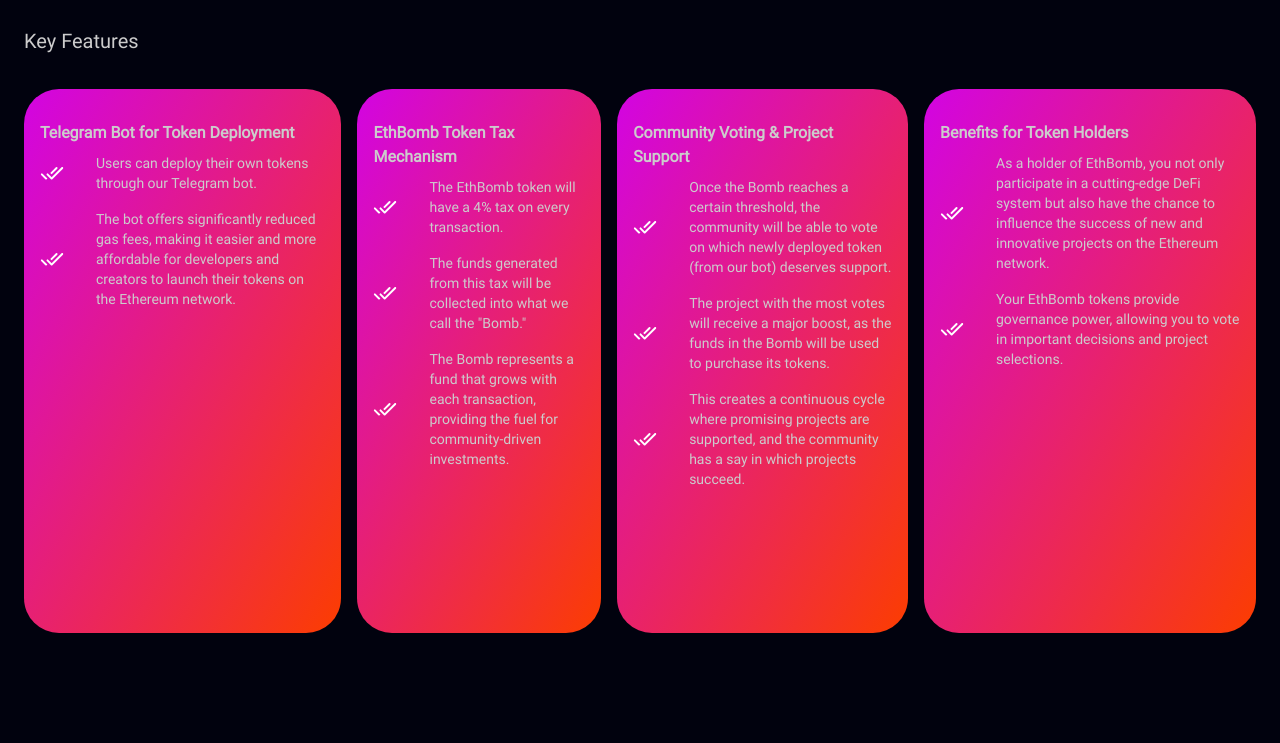
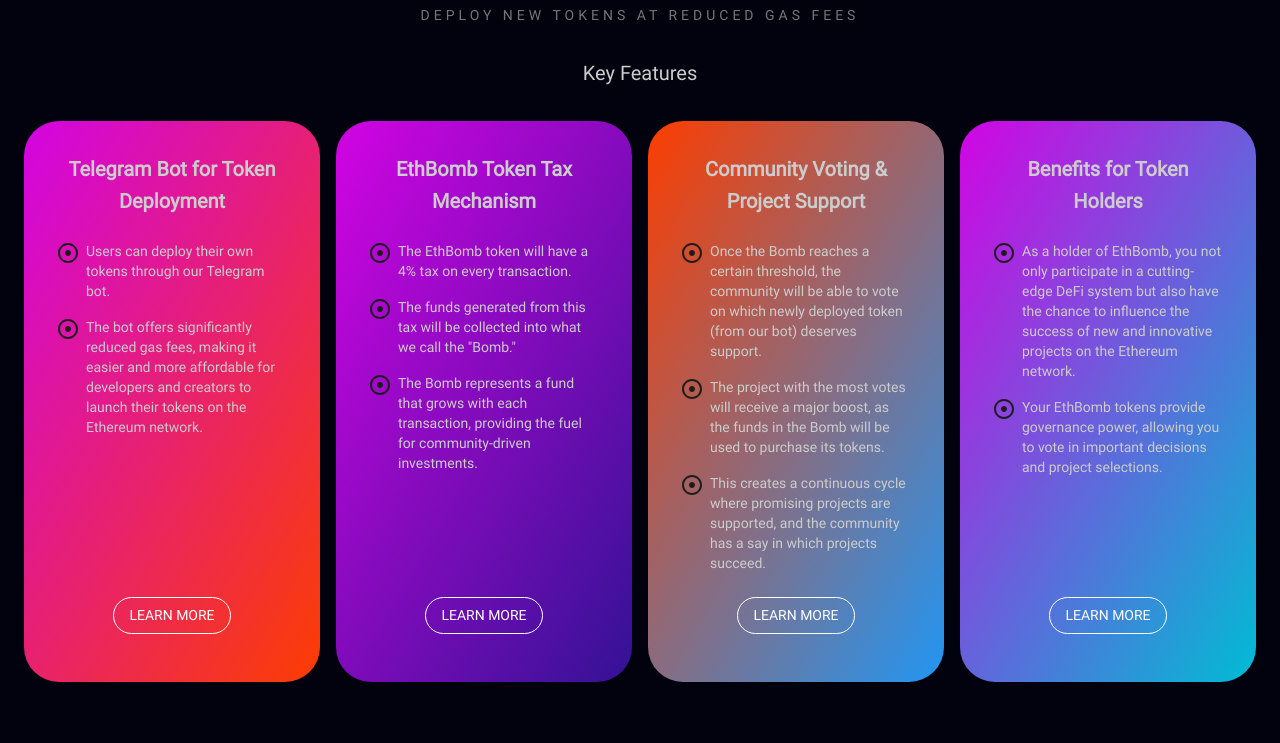
Before and after one commit to KeithV978/eth_bomb, a React (Create React App) app: page / in a window 1280 px wide. Shown: the part 920-1663 px from the top of the page. Built offline with nearby package versions, Linux system fonts and the light colour scheme.

Commit message:
Features updated

```diff
--- a/src/App.js
+++ b/src/App.js
@@ -7,6 +7,7 @@
 import { Footer } from "./components/footer";
 import { ConnectWallet } from "./components/connect";
 import ScrollToTop from "./components/scrollToTop";
+import { HowItWorks } from "./components/howItWorks";
 
 function App() {
   document.title = "EthBomb - Welcome";
@@ -16,6 +17,7 @@
         <Header />
         <Hero />
         <Features />
+        <HowItWorks />
         <ConnectWallet />
       </main>
       <Footer />
--- a/src/assets/theme.js
+++ b/src/assets/theme.js
@@ -16,7 +16,7 @@
   typography: {
     fontFamily: "Roboto, SUSE, LilitaOne, Open-Sans",
 
-    h2: {
+    h3: {
       fontFamily: '"LilitaOne", "Open-Sans"',
       fontWeight: 700,
     },
--- a/src/components/features/index.jsx
+++ b/src/components/features/index.jsx
@@ -1,19 +1,35 @@
 import React from "react";
-import { Contents, FeaturesCard, Wrapper } from "./styles";
+import {
+  Contents,
+  FeaturesCard,
+  FourthFeaturesCard,
+  SecFeaturesCard,
+  StyledButton,
+  ThirdFeaturesCard,
+  Wrapper,
+} from "./styles";
 // import { Button } from "../button";
 import ListItem from "@mui/material/ListItem";
 import Typography from "@mui/material/Typography";
 import ListItemIcon from "@mui/material/ListItemIcon";
-import Check from "@mui/icons-material/DoneAllRounded";
+import Check from "@mui/icons-material/AdjustRounded";
 
 export const Features = () => {
   return (
     <Wrapper>
-      <Typography variant="h6">Key Features</Typography>
+      <Typography variant="h6" textAlign="center">
+        Key Features
+      </Typography>
       <Contents>
         {/* First feature */}
         <FeaturesCard>
-          <Typography variant="body1" fontWeight={700}>
+          <div>
+            <Typography
+              variant="h6"
+              textAlign="center"
+              fontWeight={700}
+              marginBottom={2}
+            >
               Telegram Bot for Token Deployment
             </Typography>
             {[
@@ -21,9 +37,9 @@
               "The bot offers significantly reduced gas fees, making it easier and more affordable for developers and creators to launch their tokens on the Ethereum network.",
             ].map((item, index) => {
               return (
-              <ListItem disableGutters>
-                <ListItemIcon>
-                  <Check sx={{ color: "#fff" }} />
+                <ListItem disableGutters sx={{ alignItems: "start" }}>
+                  <ListItemIcon sx={{ minWidth: "30px" }}>
+                    <Check sx={{ color: "#1c1c1c" }} />
                   </ListItemIcon>
                   <Typography variant="body2" key={index}>
                     {item}
@@ -31,11 +47,19 @@
                 </ListItem>
               );
             })}
+          </div>
+          <StyledButton variant="outlined">Learn More</StyledButton>
         </FeaturesCard>
 
         {/* Second feature */}
-        <FeaturesCard>
-          <Typography variant="body1" fontWeight={700}>
+        <SecFeaturesCard>
+          <div>
+            <Typography
+              variant="h6"
+              textAlign="center"
+              fontWeight={700}
+              marginBottom={2}
+            >
               EthBomb Token Tax Mechanism
             </Typography>
             {[
@@ -44,9 +68,9 @@
               "The Bomb represents a fund that grows with each transaction, providing the fuel for community-driven investments.",
             ].map((item, index) => {
               return (
-              <ListItem disableGutters>
-                <ListItemIcon>
-                  <Check sx={{ color: "#fff" }} />
+                <ListItem disableGutters sx={{ alignItems: "start" }}>
+                  <ListItemIcon sx={{ minWidth: "30px" }}>
+                    <Check sx={{ color: "#1c1c1c" }} />
                   </ListItemIcon>
                   <Typography variant="body2" key={index}>
                     {item}
@@ -54,10 +78,18 @@
                 </ListItem>
               );
             })}
-        </FeaturesCard>
+          </div>
+          <StyledButton variant="outlined">Learn More</StyledButton>
+        </SecFeaturesCard>
         {/* Third feature */}
-        <FeaturesCard>
-          <Typography variant="body1" fontWeight={700}>
+        <ThirdFeaturesCard>
+          <div>
+            <Typography
+              variant="h6"
+              textAlign="center"
+              fontWeight={700}
+              marginBottom={2}
+            >
               Community Voting & Project Support
             </Typography>
             {[
@@ -66,9 +98,9 @@
               "This creates a continuous cycle where promising projects are supported, and the community has a say in which projects succeed.",
             ].map((item, index) => {
               return (
-              <ListItem disableGutters>
-                <ListItemIcon>
-                  <Check sx={{ color: "#fff" }} />
+                <ListItem disableGutters sx={{ alignItems: "start" }}>
+                  <ListItemIcon sx={{ minWidth: "30px" }}>
+                    <Check sx={{ color: "#1c1c1c" }} />
                   </ListItemIcon>
                   <Typography variant="body2" key={index}>
                     {item}
@@ -76,11 +108,19 @@
                 </ListItem>
               );
             })}
-        </FeaturesCard>
+          </div>
+          <StyledButton variant="outlined">Learn More</StyledButton>
+        </ThirdFeaturesCard>
 
         {/* Fourth feature */}
-        <FeaturesCard>
-          <Typography variant="body1" fontWeight={700}>
+        <FourthFeaturesCard>
+          <div>
+            <Typography
+              variant="h6"
+              textAlign="center"
+              fontWeight={700}
+              marginBottom={2}
+            >
               Benefits for Token Holders
             </Typography>
             {[
@@ -88,9 +128,9 @@
               "Your EthBomb tokens provide governance power, allowing you to vote in important decisions and project selections.",
             ].map((item, index) => {
               return (
-              <ListItem disableGutters>
-                <ListItemIcon>
-                  <Check sx={{ color: "#fff" }} />
+                <ListItem disableGutters sx={{ alignItems: "start" }}>
+                  <ListItemIcon sx={{ minWidth: "30px" }}>
+                    <Check sx={{ color: "#1c1c1c" }} />
                   </ListItemIcon>
                   <Typography variant="body2" key={index}>
                     {item}
@@ -98,7 +138,9 @@
                 </ListItem>
               );
             })}
-        </FeaturesCard>
+          </div>
+          <StyledButton variant="outlined">Learn More</StyledButton>
+        </FourthFeaturesCard>
       </Contents>
     </Wrapper>
   );
--- a/src/components/features/styles.js
+++ b/src/components/features/styles.js
@@ -1,5 +1,6 @@
 import { styled } from "@mui/material";
 import Stack from "@mui/material/Stack";
+import Button from "@mui/material/Button";
 
 export const Wrapper = styled("section")(({ theme }) => ({
   minHeight: "70vh",
@@ -14,11 +15,41 @@
   },
 }));
 export const FeaturesCard = styled("div")(({ theme }) => ({
-  minHeight: "60vh",
-  maxWidth: "300px",
+  // minHeight: "60vh",
+  width: "100%",
   backgroundImage: `linear-gradient(120deg, ${[theme.palette.primary.main]}, ${[
     theme.palette.tertiary.main,
   ]})`,
   borderRadius: "35px",
   padding: "2rem 1rem ",
+  display: "flex",
+  flexDirection: "column",
+  justifyContent: "space-between",
+  [theme.breakpoints.up("sm")]: {
+    padding: "2rem",
+
+    maxWidth: "300px",
+  },
 }));
+export const SecFeaturesCard = styled(FeaturesCard)(({ theme }) => ({
+  backgroundImage: `linear-gradient(120deg, ${[theme.palette.primary.main]}, ${[
+    theme.palette.secondary.main,
+  ]})`,
+}));
+export const ThirdFeaturesCard = styled(FeaturesCard)(({ theme }) => ({
+  backgroundImage: `linear-gradient(120deg, ${[
+    theme.palette.tertiary.main,
+  ]}, #2196f3)`,
+}));
+export const FourthFeaturesCard = styled(FeaturesCard)(({ theme }) => ({
+  backgroundImage: `linear-gradient(120deg, ${[
+    theme.palette.primary.main,
+  ]}, #00bcd4)`,
+}));
+export const StyledButton = styled(Button)(({ theme }) => ({
+  // backgroundColor: "#1c1c1c",
+  border: "1px solid #fff",
+  color: "#fff",
+  borderRadius: "25px",
+  margin: "1rem auto",
+}));
--- a/src/components/hero/index.jsx
+++ b/src/components/hero/index.jsx
@@ -31,12 +31,12 @@
   return (
     <Wrapper id="hero">
       <TextWrapper>
-        <SuperText>Designed to simplify </SuperText>
-        <Maintext variant="h4">
-          The creation and deployment <br /> of new tokens on the
+        <SuperText>Designed to simplify... </SuperText>
+        <Maintext variant="h3">
+          ...the creation and deployment <br /> of new tokens on the
           <span style={{ color: `${[theme.palette.primary.main]}` }}>
             {" "}
-            Ethereum network
+            Ethereum network.
           </span>
         </Maintext>
       </TextWrapper>
--- /dev/null
+++ b/src/components/howItWorks/index.jsx
@@ -0,0 +1,11 @@
+import React from "react";
+import { Wrapper } from "./styles";
+import Typography from "@mui/material/Typography";
+
+export const HowItWorks = () => {
+  return (
+    <Wrapper>
+      <Typography variant="h6">How It Works</Typography>
+    </Wrapper>
+  );
+};
--- /dev/null
+++ b/src/components/howItWorks/styles.js
@@ -0,0 +1,6 @@
+import { styled } from "@mui/material";
+
+export const Wrapper = styled("section")(({ theme }) => ({
+  minHeight: "70vh",
+  padding: "3rem 2rem 2rem",
+}));
```
Lines whose indentation alone changed are shown as unchanged.
